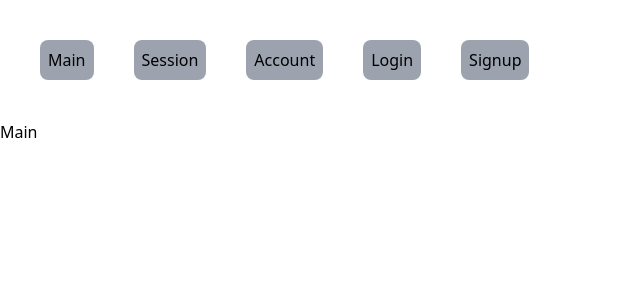
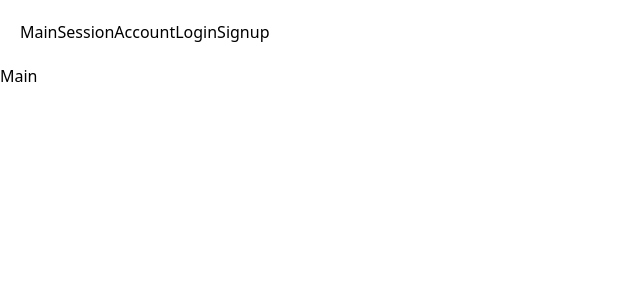
Before and after one commit to BatuhanAC/calisma_odasi, a React (Create React App) app: page / in a window 1280 px wide. Shown: the top 300 px of the page, without its empty margins (0-640 px from the left). Built offline with nearby package versions, Linux system fonts and the light colour scheme.

Commit message:
header changed, button added

```diff
--- a/src/components/macros/Header.js
+++ b/src/components/macros/Header.js
@@ -1,17 +1,18 @@
-import React from 'react'
-import NavButton from '../micros/NavButton'
+import React from "react";
+import NavButton from "../micros/Button";
+import { NavLink } from "react-router-dom";
+import Button from "../micros/Button";
 
 const Header = () => {
-
   return (
     <div className='flex p-5'>
-        <NavButton link={"/"}>Main</NavButton>
-        <NavButton link={"Session"}>Session</NavButton>
-        <NavButton link={"Account"}>Account</NavButton>
-        <NavButton link={"Login"}>Login</NavButton>
-        <NavButton link={"Signup"}>Signup</NavButton>
+      <NavLink to={""}>Main</NavLink>
+      <NavLink to={"Session"}>Session</NavLink>
+      <NavLink to={"Account"}>Account</NavLink>
+      <NavLink to={"Login"}>Login</NavLink>
+      <NavLink to={"Signup"}>Signup</NavLink>
     </div>
-  )
-}
+  );
+};
 
-export default Header
+export default Header;
--- /dev/null
+++ b/src/components/micros/Button.js
@@ -0,0 +1,19 @@
+import React from "react";
+import { useNavigate } from "react-router-dom";
+
+const Button = ({ children, handleOnClick }) => {
+  const navigate = useNavigate();
+
+  return (
+    <>
+      <button
+        className='bg-gray-400 m-5 rounded-lg p-2'
+        onClick={handleOnClick}
+      >
+        {children}
+      </button>
+    </>
+  );
+};
+
+export default Button;
--- a/src/components/micros/NavButton.js
+++ /dev/null
@@ -1,14 +0,0 @@
-import React from 'react'
-import {useNavigate} from 'react-router-dom'
-
-const NavButton = ({link, children}) => {
-  const navigate = useNavigate()
-
-  return (
-    <>
-    <button className='bg-gray-400 m-5 rounded-lg p-2' onClick={() => navigate(link)}>{children}</button>
-    </>
-  )
-}
-
-export default NavButton
```
